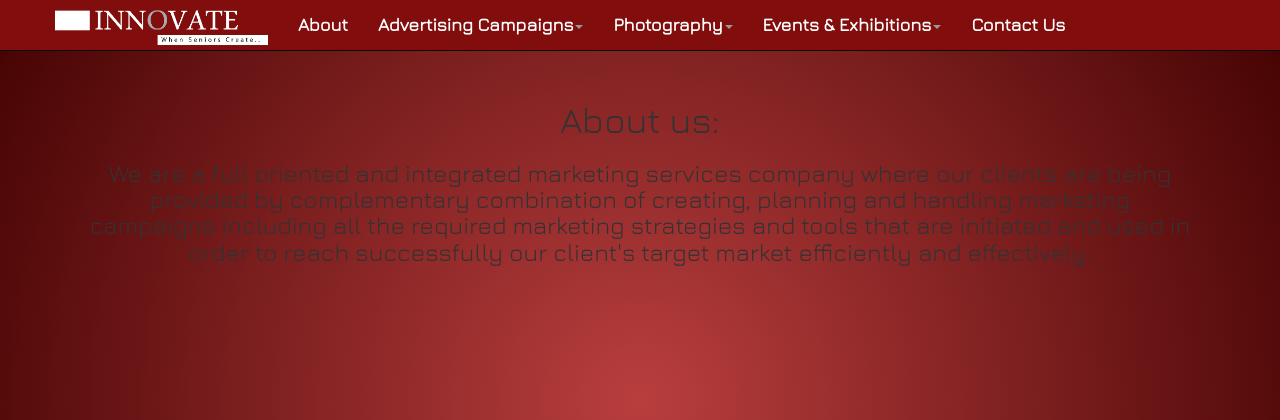
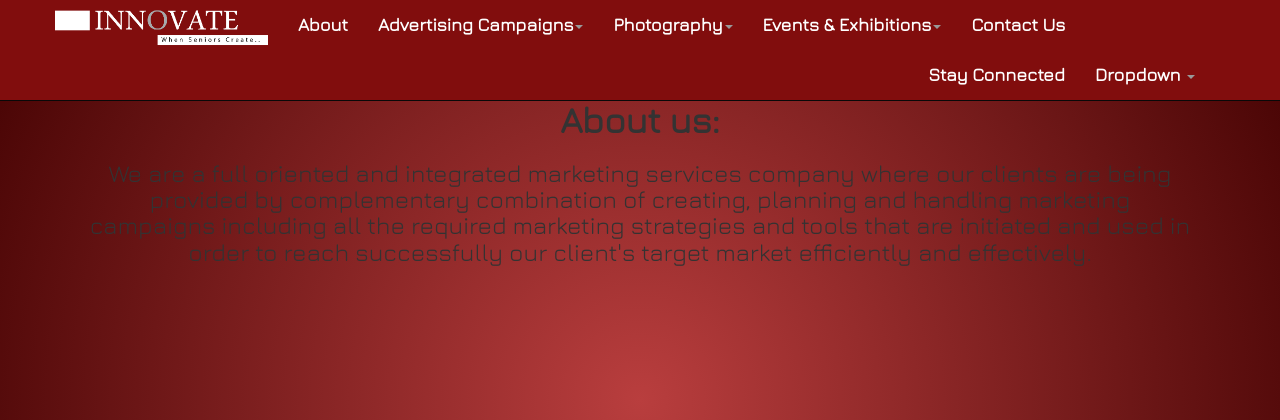
Before and after one commit to BeshoyAtef/innovate, a Django app: template Innovate/www/templates/about.html in a window 1280 px wide. Shown: the top 420 px of the page. Run offline with Django 3.2, Linux system fonts and the light colour scheme; the template is opened without the code that fills it, so the values that code supplies are empty; parts of the project's set-up code (start-up, migrations or seed data) failed here and were passed over; some libraries are stand-ins or nearby versions.

```diff
--- a/Innovate/www/templates/about.html
+++ b/Innovate/www/templates/about.html
@@ -108,7 +108,8 @@
 <!-- <div id="testclick"><h3>Teeeeeeeeeeeeeest</h3></div> -->
 
             <div class="container">
-                <h1>About us:</h1>
+                <h1 style="font-weight: bold;
+                font-family: 'Jura', sans-serif;">About us:</h1>
                 <h3>We are a full oriented and integrated marketing services company where our clients are being provided by complementary combination of creating, planning and handling marketing campaigns including all the required marketing strategies and tools that are  initiated and used in order to reach successfully our client's target market efficiently and effectively. </h3>
             </div>
        </div>
--- a/Innovate/www/templates/nav.html
+++ b/Innovate/www/templates/nav.html
@@ -81,4 +81,41 @@ a {
             <!--<ul class="nav navbar-nav navbar-right">
               <li class="active"><a href="./">navbar-right</a></li>
             </ul> -->
+            <ul class="nav navbar-nav navbar-right">
+              <li><a href="#">Stay Connected</a></li>
+              <li class="dropdown">
+                <a href="#" class="dropdown-toggle" data-toggle="dropdown">Dropdown <b class="caret"></b></a>
+                <ul class="dropdown-menu">
+                  <li><a href="#">           <p style = "text-align: center;
+
+color: white;
+font-size: 15px;
+-webkit-margin-before: 0;
+-webkit-margin-after: 0;" >
+  <a href="http://www.facebook.com/InnovateWD">
+    <img src="{% static 'images/icons/facebook.png'%}" style="width:32px;"  alt="FB" target="_blank">
+  </a>
+  <a href="http://instagram.com/Innovate_m_p" target="_blank">
+    <img src="{% static 'images/icons/Instagram-32-4.png'%}" style="width:32px;" alt="FB">
+  </a>
+  <a href="">
+    <img src="{% static 'images/icons/Soundcloud-orange-32.png'%}" style="width:32px;" alt="FB"  target="_blank">
+  </a>
+  <a href="http://www.youtube.com/user/013Pete">
+    <img src="{% static 'images/icons/youtube.png'%}" style="width:32px;" alt="FB"  target="_blank">
+  </a>
+  <a href="https://twitter.com/InnovateMP">
+    <img src="{% static 'images/icons/twitter.png'%}" style="width:32px;" alt="FB"  target="_blank">
+  </a>
+  <a href="">
+    <img src="{% static 'images/icons/google.png'%}" style="width:32px;" alt="FB"  target="_blank">
+  </a>
+  <a href="">
+    <img src="{% static 'images/icons/pinterest.png'%}" style="width:32px;" alt="FB"  target="_blank">
+  </a>
+
+              </p></a></li>
+                </ul>
+              </li>
+            </ul>
           </div><!--/.nav-collapse -->
```
